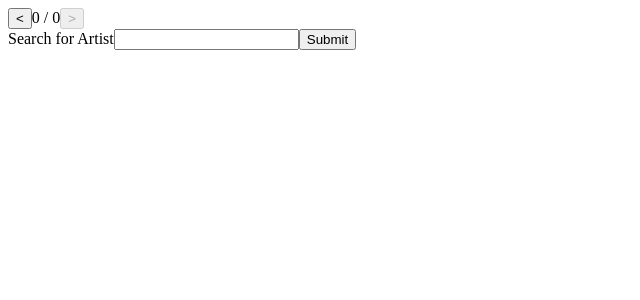
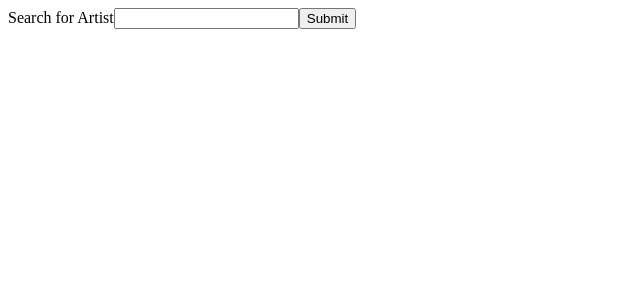
Before and after one commit to bpagador/artist-finder, a React app: page / in a window 1280 px wide. Shown: the top 300 px of the page, without its empty margins (0-640 px from the left). Built offline with nearby package versions, Linux system fonts and the light colour scheme.

Commit message:
add dynamic limit and offset

```diff
--- a/src/components/pagination/Pagination.jsx
+++ b/src/components/pagination/Pagination.jsx
@@ -1,22 +1,29 @@
 import React from 'react';
 import PropTypes from 'prop-types';
 
-const Pagination = ({ totalPages, nextPage, prevPage, page }) => {
+const Pagination = ({ totalCount, nextPage, prevPage, offset, limit }) => {
   return (
     <>
-      <button disabled={page === 1} onClick={prevPage}>&lt;</button>
-      <span>{page} / {totalPages}</span>
-      <button disabled={page === totalPages} onClick={nextPage}>&gt;</button>
+      {
+        totalCount > 0 && <>
+          <button disabled={offset === 0} onClick={prevPage}>&lt;</button>
+          {}
+          <span>{Math.ceil(offset / limit) + 1} / {Math.ceil(totalCount / limit)}</span>
+          <button disabled={offset >= totalCount - limit} onClick={nextPage}>&gt;</button>
+        </>
+      }
+
 
     </>
   );
 };
 
 Pagination.propTypes = {
-  totalPages: PropTypes.number.isRequired,
-  page: PropTypes.number.isRequired,
+  totalCount: PropTypes.number.isRequired,
+  offset: PropTypes.number.isRequired,
   nextPage: PropTypes.func.isRequired,
-  prevPage: PropTypes.func.isRequired
+  prevPage: PropTypes.func.isRequired,
+  limit: PropTypes.number.isRequired
 };
 
 export default Pagination;
--- a/src/containers/ArtistListPresenter.jsx
+++ b/src/containers/ArtistListPresenter.jsx
@@ -1,4 +1,4 @@
-import React from 'react';
+import React, { useState } from 'react';
 import ArtistsView from '../components/Artists/ArtistsView';
 import SearchForm from '../components/SearchForm/SearchForm';
 import { useArtists } from '../hooks/useArtists';
@@ -6,8 +6,9 @@ import { usePagination } from '../hooks/usePagination';
 
 
 const ArtistListPresenter = () => {
-  const { page, setTotalPages, Pagination } = usePagination();
-  const { artists, handleSubmit, handleChange } = useArtists(page, setTotalPages);
+  const [limit, setLimit] = useState(20);
+  const { offset, setOffset, setTotalCount, Pagination } = usePagination(limit);
+  const { artists, handleSubmit, handleChange } = useArtists(offset, setOffset, setTotalCount, limit);
 
 
   return (
--- a/src/hooks/useArtists.js
+++ b/src/hooks/useArtists.js
@@ -3,7 +3,7 @@ import * as Artist from '../models/Artist';
 
 //ArtistModel
 
-export const useArtists = (page, setTotalPages) => {
+export const useArtists = (offset, setOffset, setTotalCount, limit) => {
   const [artists, setArtists] = useState([]);
   const [artistSearch, setArtistSearch] = useState('');
 
@@ -13,22 +13,23 @@ export const useArtists = (page, setTotalPages) => {
 
   const handleSubmit = e => {
     e.preventDefault();
-    Artist.find(artistSearch, page)
-      .then(({ artists, totalPages }) => {
+    Artist.find(artistSearch, offset, limit)
+      .then(({ artists, totalCount }) => {
         setArtists(artists);
-        setTotalPages(totalPages);
+        setTotalCount(totalCount);
+        setOffset(0);
       });
   };
 
   useEffect(() => {
     if(artistSearch) {
-      Artist.find(artistSearch, page)
-        .then(({ artists, totalPages }) => {
+      Artist.find(artistSearch, offset, limit)
+        .then(({ artists, totalCount }) => {
           setArtists(artists);
-          setTotalPages(totalPages);
+          setTotalCount(totalCount);
         });
     }
-  }, [page]);
+  }, [offset]);
 
   return {
     handleChange,
--- a/src/hooks/usePagination.js
+++ b/src/hooks/usePagination.js
@@ -1,23 +1,25 @@
 import React, { useState } from 'react';
 import Pagination from '../components/pagination/Pagination.jsx';
 
-export const usePagination = () => {
-  const [page, setPage] = useState(0);
-  const [totalPages, setTotalPages] = useState(0);
+export const usePagination = (limit) => {
+  const [offset, setOffset] = useState(0);
+  const [totalCount, setTotalCount] = useState(0);
 
-  const previousPage = () => setPage(page => page - 1);
-  const nextPage = () => setPage(page => page + 1);
+  const previousPage = () => setOffset(offset => offset - limit);
+  const nextPage = () => setOffset(offset => offset + limit);
 
   return {
-    page,
+    offset,
+    setOffset,
     previousPage,
     nextPage,
-    setTotalPages,
+    setTotalCount,
     Pagination: (<Pagination
-      totalPages={totalPages}
-      page={page}
-      previousPage={previousPage}
+      totalCount={totalCount}
       nextPage={nextPage}
+      prevPage={previousPage}
+      offset={offset}
+      limit={limit}
     />)
   };
 };
--- a/src/models/Artist.js
+++ b/src/models/Artist.js
@@ -1,8 +1,8 @@
-export const find = (artistSearch, page) => {
-  return fetch(`http://musicbrainz.org/ws/2/artist?query=${artistSearch}&fmt=json&limit=25&offset=${page}`)
+export const find = (artistSearch, offset, limit) => {
+  return fetch(`http://musicbrainz.org/ws/2/artist?query=${artistSearch}&fmt=json&limit=${limit}&offset=${offset}`)
     .then(res => res.json())
     .then(({ artists, count }) => ({
-      totalPages: Math.ceil(count / 25),
+      totalCount: count,
       artists: artists.map(artist => ({
         id: artist.id,
         name: artist.name
```
